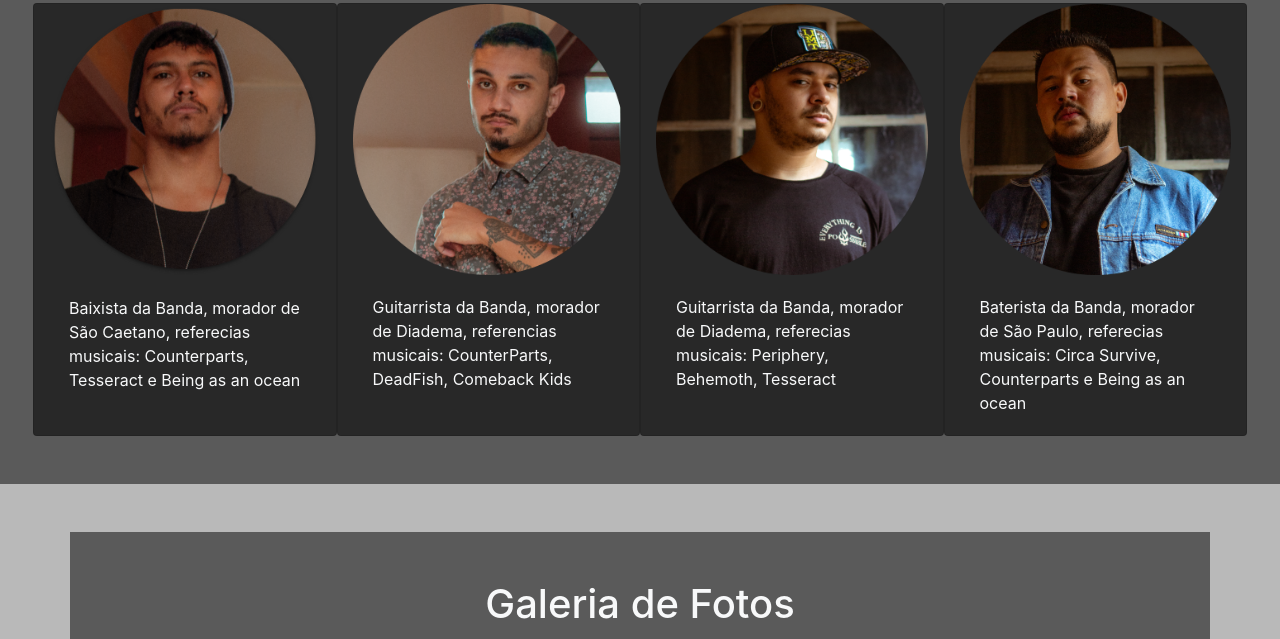
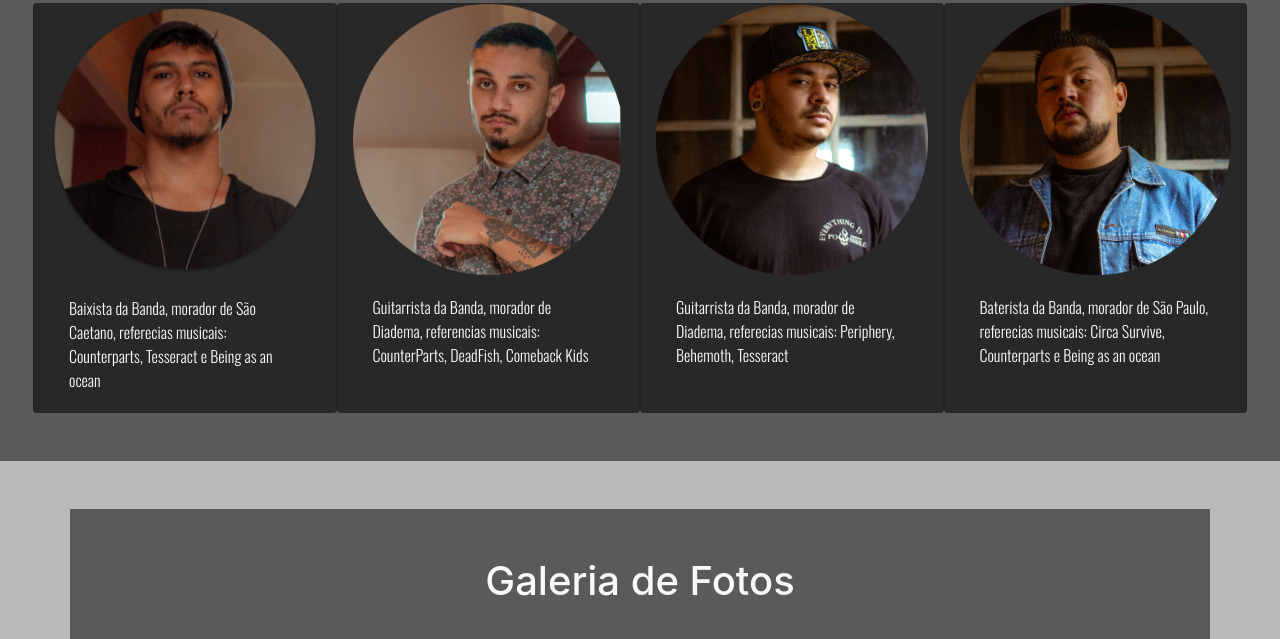
Before and after one commit to MayqOlipe/eterno-retorno-landing-page, a plain HTML site: page index.html in a window 1280 px wide. Shown: the part 2100-2739 px from the top of the page. Drawn offline with nearby package versions, Linux system fonts and the light colour scheme; a web font is replaced by a local one.

Commit message:
Ajustando fontes de cards da banda

```diff
--- a/index.html
+++ b/index.html
@@ -134,28 +134,28 @@
     <div class="card bg4 col-md-3" style="width: 18rem;">
       <img src="./assets/Media/Mayq.png" class="card-img-top" alt="mayq">
       <div class="card-body bg4">
-        <p class="card-text text-light">Baixista da Banda, morador de São Caetano, referecias musicais: Counterparts, Tesseract e Being as an ocean</p>
+        <p id="osvalwd" class="card-text text-light">Baixista da Banda, morador de São Caetano, referecias musicais: Counterparts, Tesseract e Being as an ocean</p>
       </div>
     </div>
 
     <div class="card bg4 col-md-3" style="width: 18rem;">
       <img src="./assets/Media/Alan.png" class="card-img-top" alt="alan">
       <div class="card-body bg4">
-        <p class="card-text text-light">Guitarrista da Banda, morador de Diadema, referencias musicais: CounterParts, DeadFish, Comeback Kids</p>
+        <p  id="osvalwd" class="card-text text-light">Guitarrista da Banda, morador de Diadema, referencias musicais: CounterParts, DeadFish, Comeback Kids</p>
       </div>
     </div>
 
     <div class="card bg4 col-md-3" style="width: 18rem;">
       <img src="./assets/Media/Vini.png" class="card-img-top" alt="vini">
       <div class="card-body bg4">
-        <p class="card-text text-light">Guitarrista da Banda, morador de Diadema, referecias musicais: Periphery, Behemoth, Tesseract</p>
+        <p id="osvalwd" class="card-text text-light">Guitarrista da Banda, morador de Diadema, referecias musicais: Periphery, Behemoth, Tesseract</p>
       </div>
     </div>
 
     <div class="card bg4 col-md-3" style="width: 18rem;">
       <img src="./assets/Media/NIk.png" class="card-img-top" alt="nik">
       <div class="card-body bg4">
-        <p class="card-text text-light">Baterista da Banda, morador de São Paulo, referecias musicais: Circa Survive, Counterparts e Being as an ocean</p>
+        <p  id="osvalwd" class="card-text text-light">Baterista da Banda, morador de São Paulo, referecias musicais: Circa Survive, Counterparts e Being as an ocean</p>
       </div>
     </div>
 </div>
```
